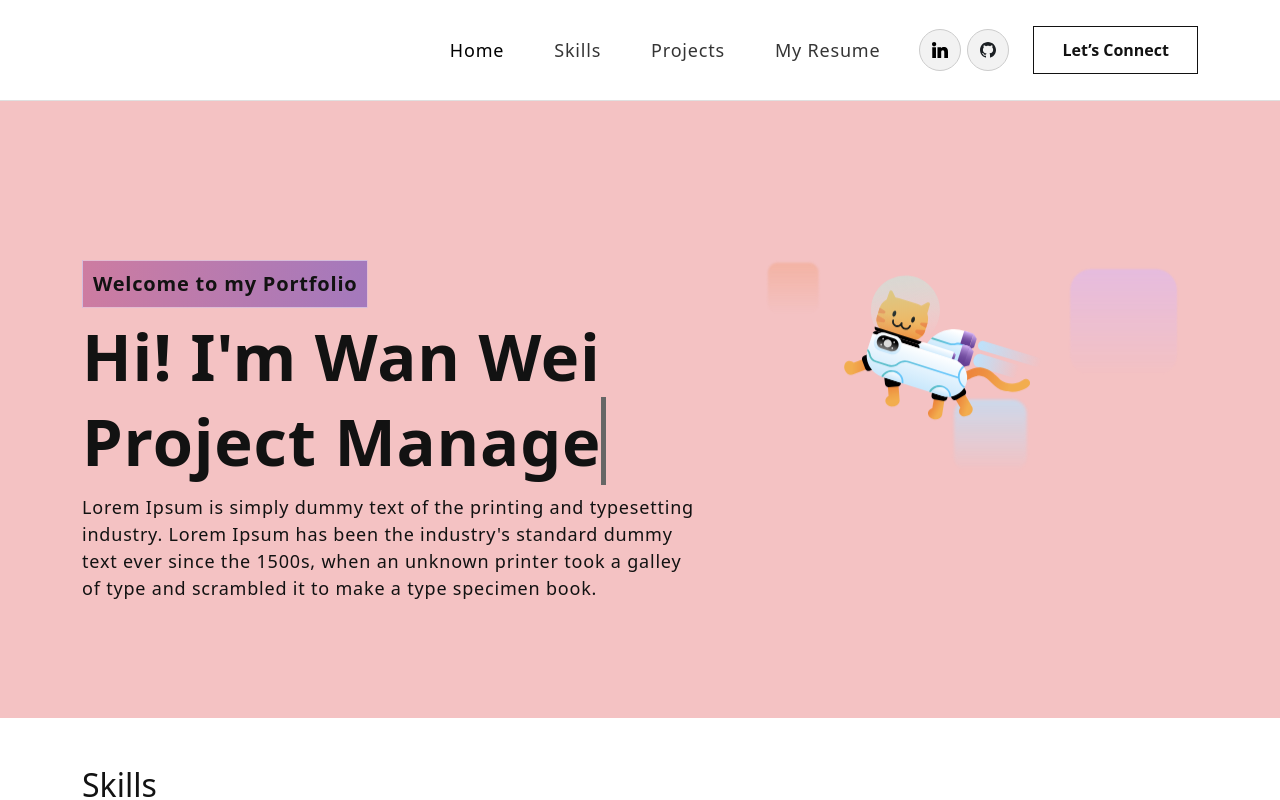
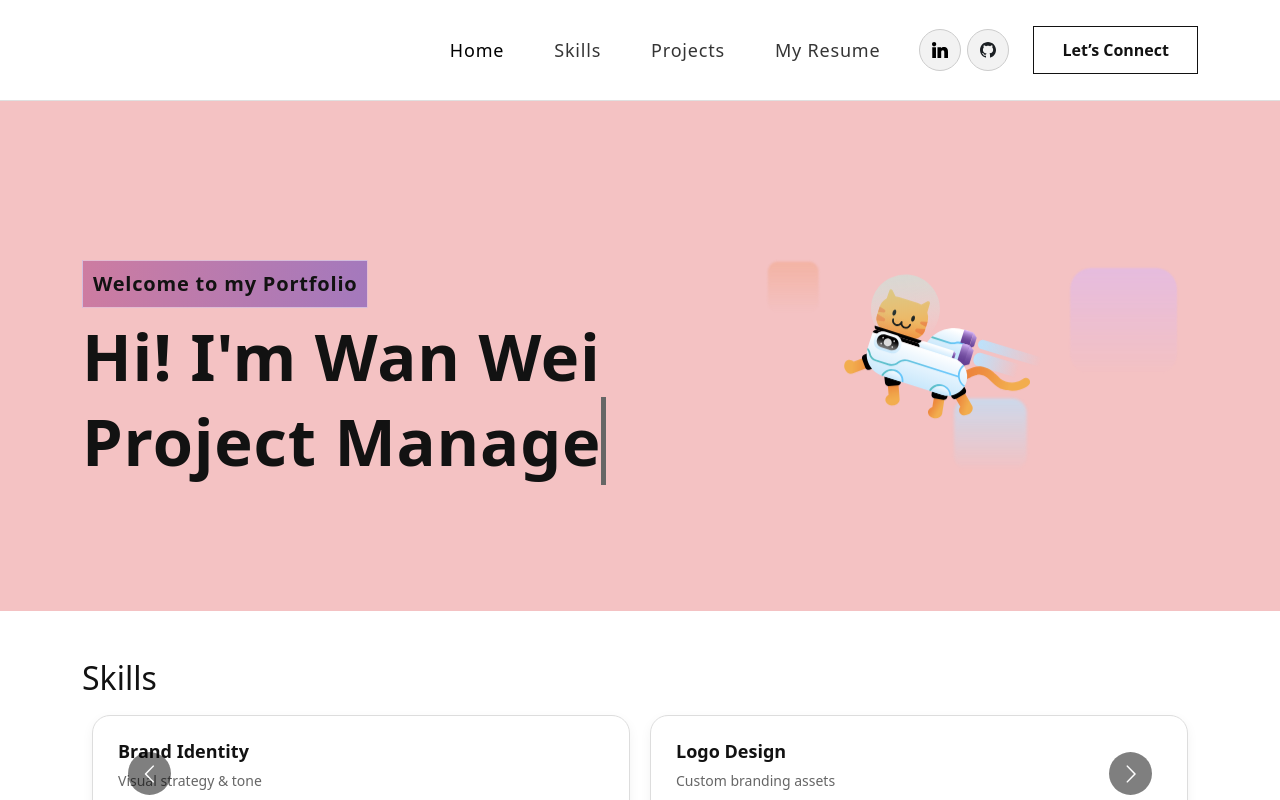
Before and after one commit to wanweileee/my-portfolio, a React (Create React App) app: page / in a window 1280 px wide. Shown: the top 800 px of the page. Built offline with nearby package versions, Linux system fonts and the light colour scheme.

Commit message:
Update Banner.js

```diff
--- a/src/components/Banner.js
+++ b/src/components/Banner.js
@@ -57,7 +57,6 @@
                 <span className="tagline">Welcome to my Portfolio</span>
                 <h1>{`Hi! I'm Wan Wei`}</h1>
                 <h1><span className="txt-rotate" dataPeriod="1000" data-rotate='[ "Project Manager" , "AI Engineer" , "Web Developer" ]'><span className="wrap">{text}</span></span></h1>
-                  <p>Lorem Ipsum is simply dummy text of the printing and typesetting industry. Lorem Ipsum has been the industry's standard dummy text ever since the 1500s, when an unknown printer took a galley of type and scrambled it to make a type specimen book.</p>
               </div>}
             </TrackVisibility>
           </Col>
```
